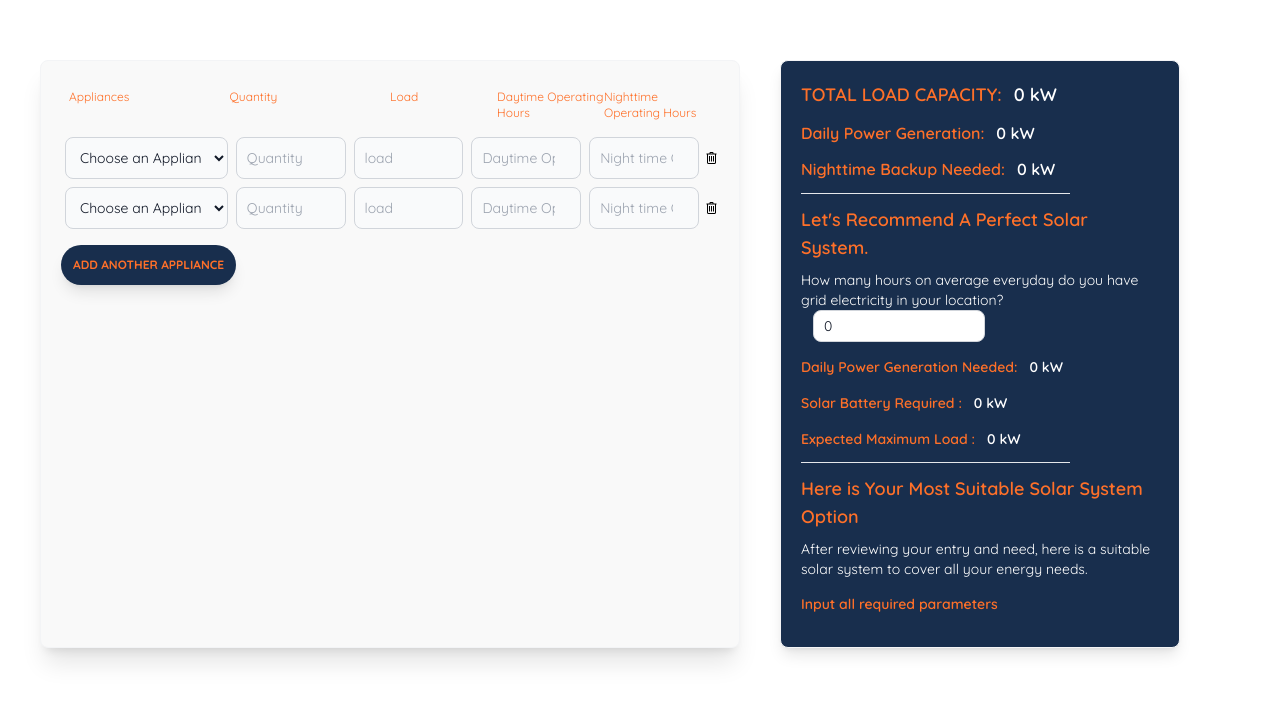
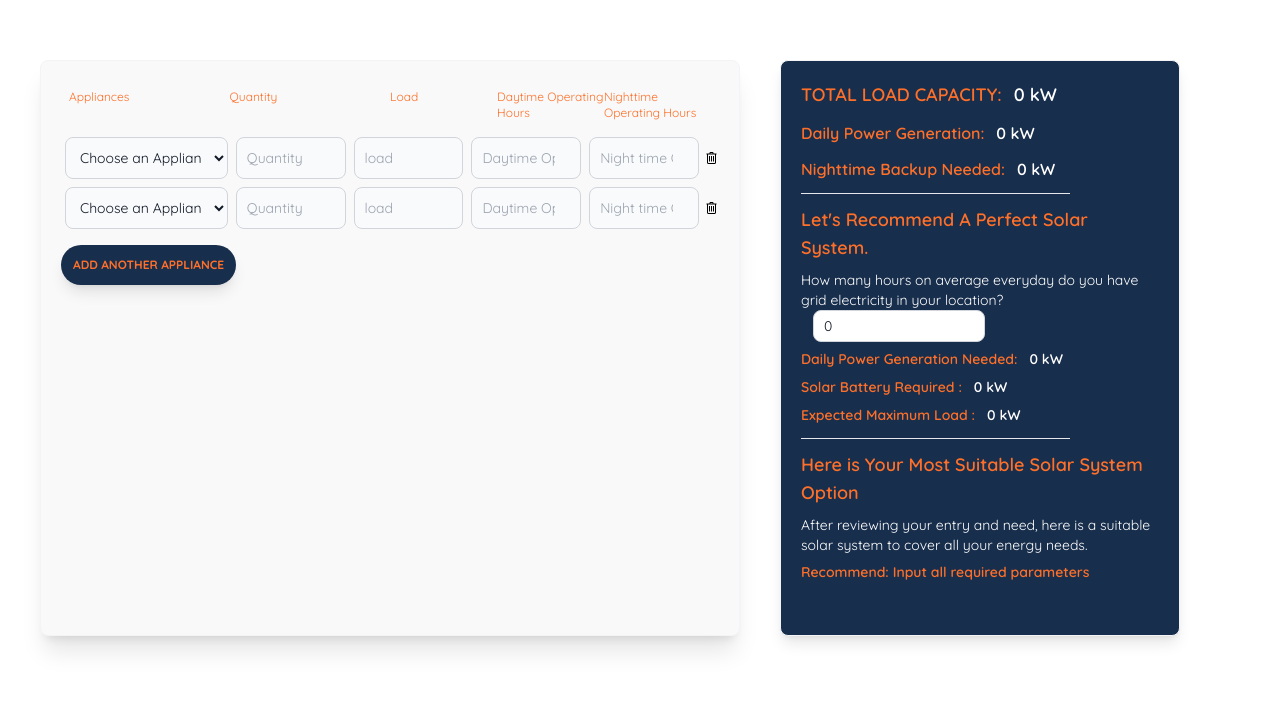
Before and after one commit to etoyin/luminous_product_builder, a React (Vite) app: page /calculator in a window 1280 px wide. Shown: the top 702 px of the page. Built offline with nearby package versions, Linux system fonts and the light colour scheme.

Commit message:
Adding condition

```diff
--- a/src/components/Calculator.jsx
+++ b/src/components/Calculator.jsx
@@ -1,6 +1,6 @@
 import React, { useEffect, useState } from 'react';
 import Ratings from './data';
-import { recommendPanel } from './conditions';
+import { recommendBattery, recommendInverter, recommendPanel } from './conditions';
 
 function Calculator() {
     console.log(Ratings);
@@ -233,7 +233,7 @@ function Calculator() {
                             max="24"
                             className="ml-3 h-8 bg-white border border-gray-300 text-gray-900 text-sm rounded-lg focus:ring-blue-500 focus:border-blue-500 p-2.5 dark:bg-gray-700 dark:border-gray-600 dark:placeholder-gray-400 dark:text-white dark:focus:ring-blue-500 dark:focus:border-blue-500"/>
                     </p>
-                    <div className="my-3 font-semibold">
+                    <div className="my-1 font-semibold">
                         <span className="text-[#fe7029] mr-3 text-center text-sm">
                             Daily Power Generation Needed:
                         </span>
@@ -243,7 +243,7 @@ function Calculator() {
                             Math.round(((appData.daily_power - (appData.load * appData.grid_time)) + Number.EPSILON) * 100) / 100} kW
                         </span>
                     </div>
-                    <div className="my-3 font-semibold">
+                    <div className="my-1 font-semibold">
                         <span className="text-[#fe7029] mr-3 text-center text-sm">
                             Solar Battery Required :
                         </span>
@@ -251,7 +251,7 @@ function Calculator() {
                             {isNaN(appData.night_power)? "0" : appData.night_power} kW
                         </span>
                     </div>
-                    <div className="my-3 font-semibold">
+                    <div className="my-1 font-semibold">
                         <span className="text-[#fe7029] mr-3 text-center text-sm">
                             Expected Maximum Load :
                         </span>
@@ -268,10 +268,29 @@ function Calculator() {
                     <p className="text-sm">
                         After reviewing your entry and need, here is a suitable solar system to cover all your energy needs.
                     </p>
-                    <div className="my-3 font-semibold">
+                    <div className="my-1 font-semibold">
+                        <span className="text-[#fe7029] mr-3 text-center text-sm">
+                            Recommend: {
+                                recommendPanel(appData.daily_power)
+                            }
+                        </span>
+                    </div>
+                    {
+                        appData.night_power > 1.5 &&
+                        <div className="my-1 font-semibold">
+                            <span className="text-[#fe7029] mr-3 text-center text-sm">
+                                Recommend: {
+                                    // console.log(appData.load)
+                                    recommendInverter(appData.load)
+                                }
+                            </span>
+                        </div>
+                    }
+                    <div className="my-1 font-semibold">
                         <span className="text-[#fe7029] mr-3 text-center text-sm">
                             {
-                                recommendPanel(appData.daily_power)
+                                // console.log(appData.load)
+                                recommendBattery(appData.night_power)
                             }
                         </span>
                     </div>
--- a/src/components/conditions.js
+++ b/src/components/conditions.js
@@ -35,7 +35,7 @@ export const recommendPanel = (entry) => {
             result = '54 Units of 545W Solar Panels';
             break;
         case entry > 77.3:
-            result = `${(1000 * entry)/0.75/3.5/545} Units of 545W Solar Panels`;
+            result = `${Math.ceil((1000 * entry)/0.75/3.5/545)} Units of 545W Solar Panels`;
             break;
         default:
             result = `Input all required parameters`;
@@ -45,6 +45,65 @@ export const recommendPanel = (entry) => {
     return result;
 
 }
-export const recommendBattery = () =>{
+export const recommendBattery = (entry) =>{
+    let result = "";
 
+    switch (true) {
+        case entry > 0 && entry <= 0.6:
+            result = "Recommend: Inaeko 1.2kVA|614Wh Solar Generator (Inverter + Battery) "
+            break;
+        case entry > 0.6 && entry <= 1.5:
+            result = "Recommend: Inaeko 2.2kVA|1536Wh Solar Generator  (Inverter + Battery)  "
+            break;
+        case entry > 1.5 && entry <= 4.36:
+            result = "Recommend: 1 Unit of Arnergy 5.12kWh Battery\n Recommend: 2 Units of Inaeko 2.18kWh Battery "
+            break;
+        case entry > 4.36 && entry <= 5.12:
+            result = "Recommend: 1 Unit of Arnergy 5.12kWh Battery\n Recommend: 3 Units of Inaeko 2.18kWh Battery "
+            break;
+        case entry > 5.12 && entry <= 10.24:
+            result = "Recommend: 2 Unit of Arnergy 5.12kWh Battery\n Recommend: 5 Units of Inaeko 2.18kWh Battery "
+            break;
+        case entry > 10.24 && entry <= 15.36:
+            result = "Recommend: 3 Unit of Arnergy 5.12kWh Battery\n Recommend: 8 Units of Inaeko 2.18kWh Battery "
+            break;
+        case entry > 15.36 && entry <= 20.48:
+            result = "Recommend: 4 Unit of Arnergy 5.12kWh Battery\n Recommend: 10 Units of Inaeko 2.18kWh Battery "
+            break;
+        case entry > 20.48 && entry <= 30.72:
+            result = "Recommend: 6 Unit of Arnergy 5.12kWh Battery\n Recommend: 15 Units of Inaeko 2.18kWh Battery "
+            break;
+        case entry > 30.72 && entry <= 46.08:
+            result = "Recommend: 8 Unit of Arnergy 5.12kWh Battery\n Recommend: 22 Units of Inaeko 2.18kWh Battery "
+            break;
+        case entry > 46.08:
+            result = `Recommend: ${Math.ceil(entry/5.12)} Unit of Arnergy 5.12kWh Battery\n Recommend: ${Math.ceil(entry/2.18)} Units of Inaeko 2.18kWh Battery `
+            break;
+        default:
+            break;
+    }
+
+    return result;
 }
+function round5(x)
+{
+    return Math.ceil(x / 5) * 5;
+}
+export const recommendInverter = (entry) =>{
+    let result = "";
+    switch (true) {
+        case entry > 0 && entry <= 2.4:
+            result = "1 Unit of Arnergy 3kVA Inverter";
+            break;
+        case entry > 3.4 && entry <= 5:
+            result = "1 Unit of Arnergy 5kVA Inverter ";
+            break;
+        case entry > 5:
+            result = `${round5(entry*100/80)} Unit of Arnergy 5kVA Inverter`;
+            break;
+        default:
+            result = `Input all required parameters`;
+            break;
+    }
+    return result
+}
```
